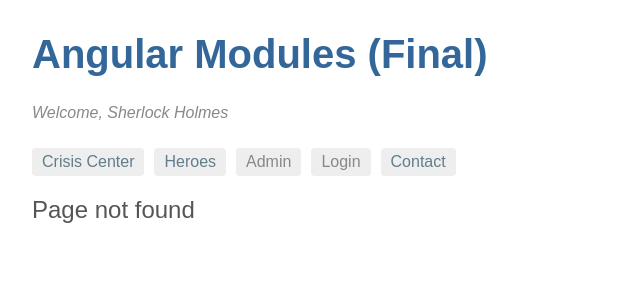
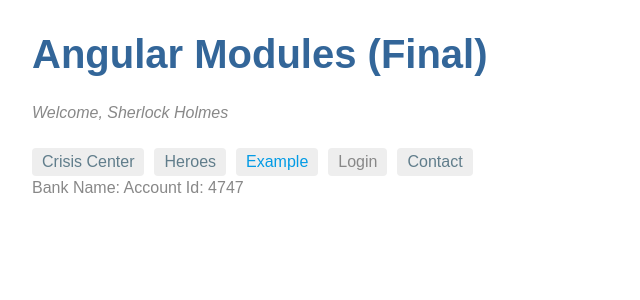
Before and after one commit to ZhangZongkun/my-router, an Angular app: page /example in a window 1280 px wide. Before the commit this address had no page. Shown: the top 300 px of the page, without its empty margins (0-640 px from the left). Built offline with nearby package versions, Linux system fonts and the light colour scheme.

Commit message:
增加ExampleModule

```diff
--- a/src/app/app-routing.module.ts
+++ b/src/app/app-routing.module.ts
@@ -6,6 +6,7 @@
 const appRoutes: Routes = [
   {path: 'crisis', loadChildren: 'app/crisis/crisis.module#CrisisModule'},
   {path: 'contact', loadChildren: 'app/contact/contact.module#ContactModule'},
+  {path: 'example', loadChildren: 'app/example/example.module#ExampleModule'},
   {path: '**', component: PageNotFoundComponent}
 ];
 
--- a/src/app/app.component.html
+++ b/src/app/app.component.html
@@ -3,7 +3,7 @@
 <nav>
   <a routerLink="/crisis" routerLinkActive="active">Crisis Center</a>
   <a routerLink="/superheroes" routerLinkActive="active">Heroes</a>
-  <a>Admin</a>
+  <a routerLink="/example" routerLinkActive="active">Example</a>
   <a>Login</a>
   <a routerLink="/contact" routerLinkActive="active">Contact</a>
 </nav>
--- /dev/null
+++ b/src/app/example/bank.component.ts
@@ -0,0 +1,13 @@
+import { Component, Input } from '@angular/core';
+
+@Component({
+  selector: 'app-bank-account',
+  template: `
+    Bank Name: {{bankName}}
+    Account Id: {{id}}
+  `
+})
+export class BankComponent {
+  @Input() bankName: string;
+  @Input() id: string;
+}
--- /dev/null
+++ b/src/app/example/example.component.ts
@@ -0,0 +1,9 @@
+import { Component } from '@angular/core';
+
+@Component({
+  template: `
+    <app-bank-account bank-name="RBC" id="4747"></app-bank-account>
+  `
+})
+export class ExampleComponent {
+}
```
Also changed, not shown: src/app/example/example-routing.module.ts (added, +12 -0 lines), src/app/example/example.module.ts (added, +13 -0 lines).
